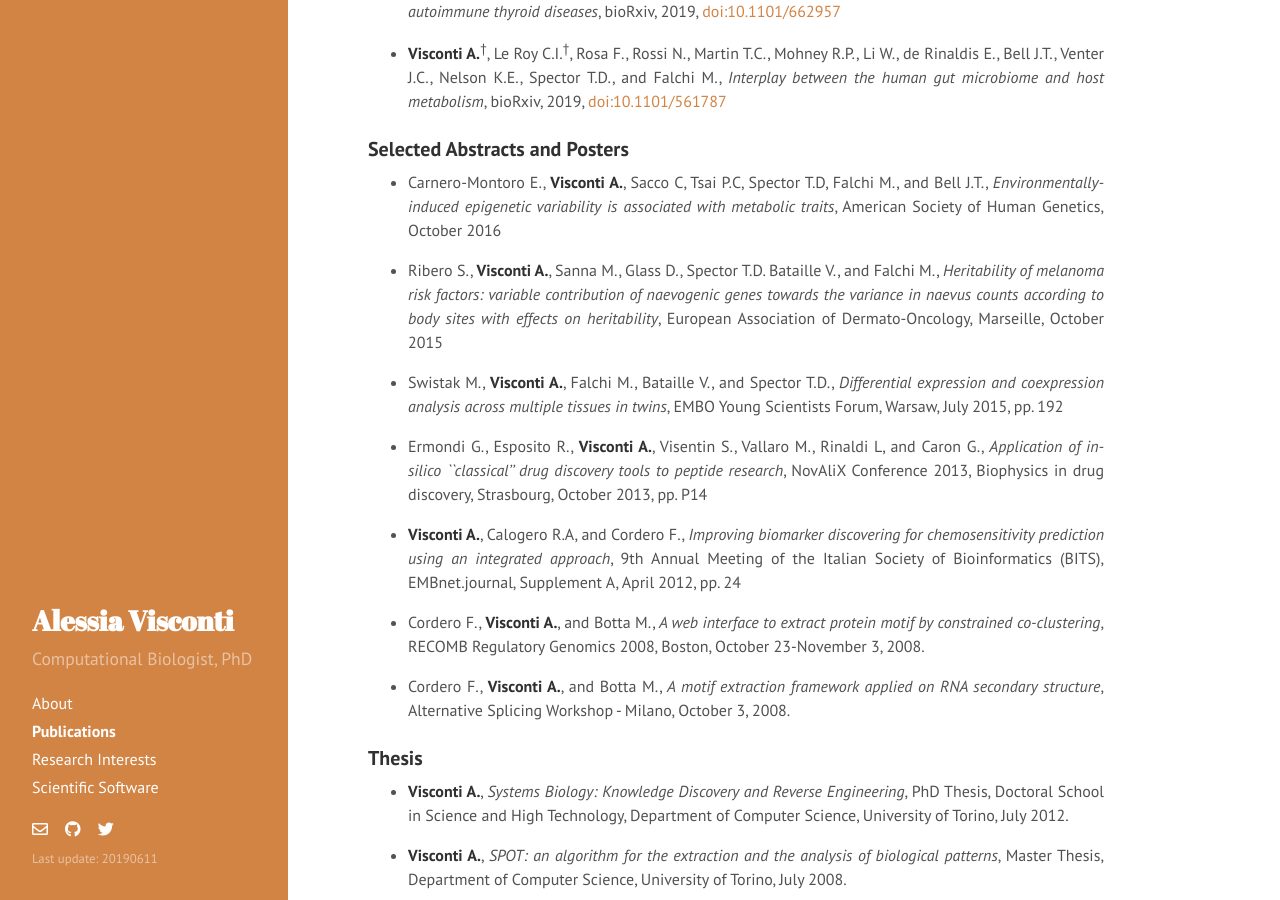
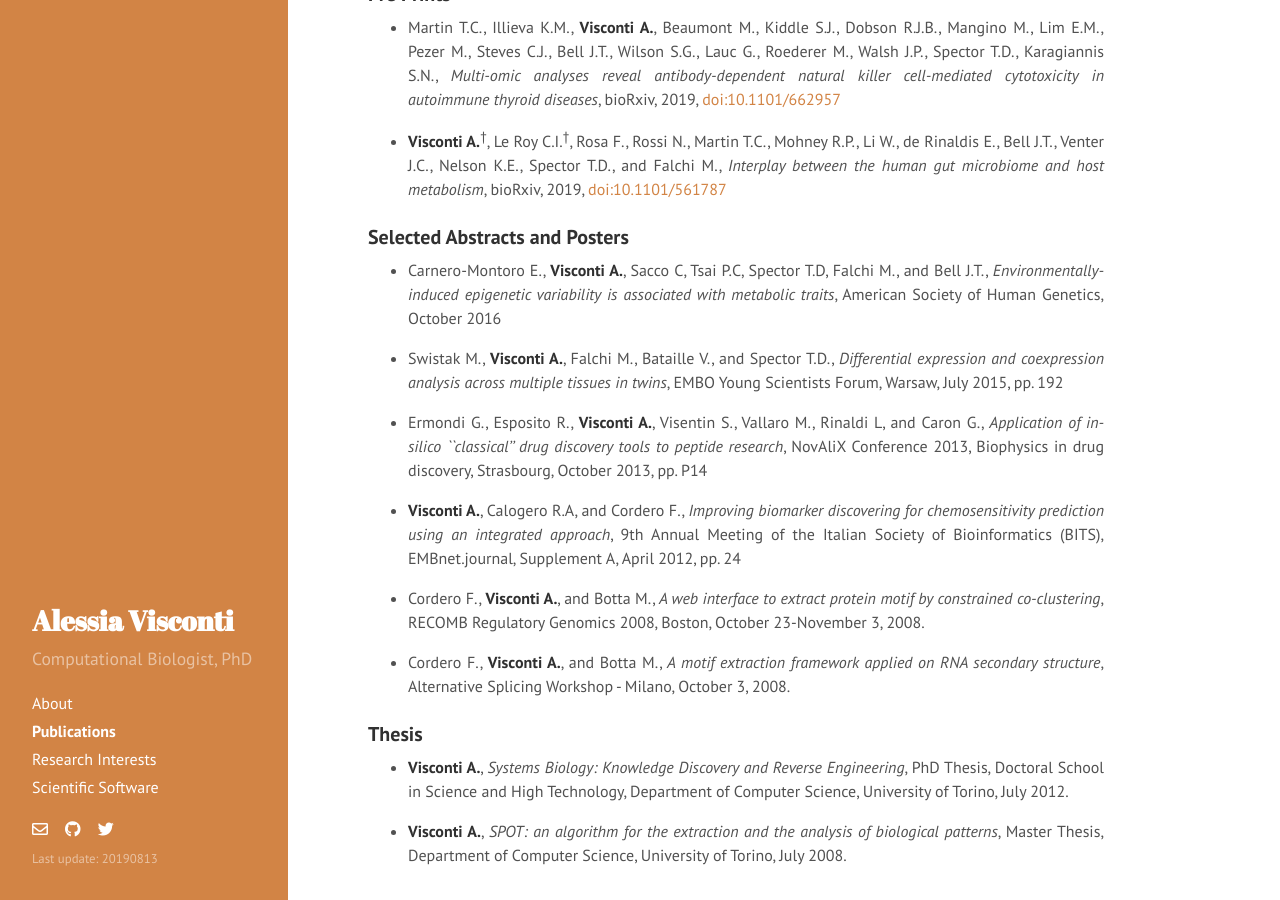
Before and after one commit to alesssia/alesssia.github.io, a Jekyll site: the page built from publications.md, in a window 1280 px wide and 900 px high, scrolled down 2923 px. Built offline with Jekyll 4.4.1, drawn with Linux system fonts in a browser that asks for light colours; nearby versions of some CDN libraries; a style sheet for code colours, icons or effects is not loaded; some of the changed text lies outside the part shown.

Commit message:
Added PCMR paper to publications; updated CV

```diff
--- a/_config.yml
+++ b/_config.yml
@@ -11,7 +11,7 @@ tagline:     ''
 description: 'Computational Biologist, PhD'
 url:         http://alesssia.github.io/
 baseurl:     /
-lastmod:    '20190611'
+lastmod:    '20190813'
 
 author:
   name:      'Alessia Visconti'
--- a/publications.md
+++ b/publications.md
@@ -86,8 +87,6 @@ title: Publications
 
 - Carnero-Montoro E., **Visconti A.**, Sacco C, Tsai P.C, Spector T.D, Falchi M., and Bell J.T.,  *Environmentally-induced epigenetic variability is associated with metabolic traits*, American Society of Human Genetics, October 2016
 
-- Ribero S., **Visconti A.**, Sanna M., Glass D., Spector T.D. Bataille V., and Falchi M., *Heritability of melanoma risk factors: variable contribution of naevogenic genes towards the variance in naevus counts according to body sites with effects on heritability*, European Association of Dermato-Oncology, Marseille, October 2015
-
 - Swistak M., **Visconti A.**, Falchi M., Bataille V., and Spector T.D., *Differential expression and coexpression analysis across multiple tissues in twins*, EMBO Young Scientists Forum, Warsaw, July 2015, pp. 192
 
 - Ermondi G., Esposito R., **Visconti A.**, Visentin S., Vallaro M., Rinaldi L, and Caron G., *Application of in-silico ``classical'' drug discovery tools to peptide research*, NovAliX Conference 2013, Biophysics in drug discovery, Strasbourg, October 2013, pp. P14
```
Also changed, not shown: other parts of publications.md (+3 -2 lines), 2 other files.
